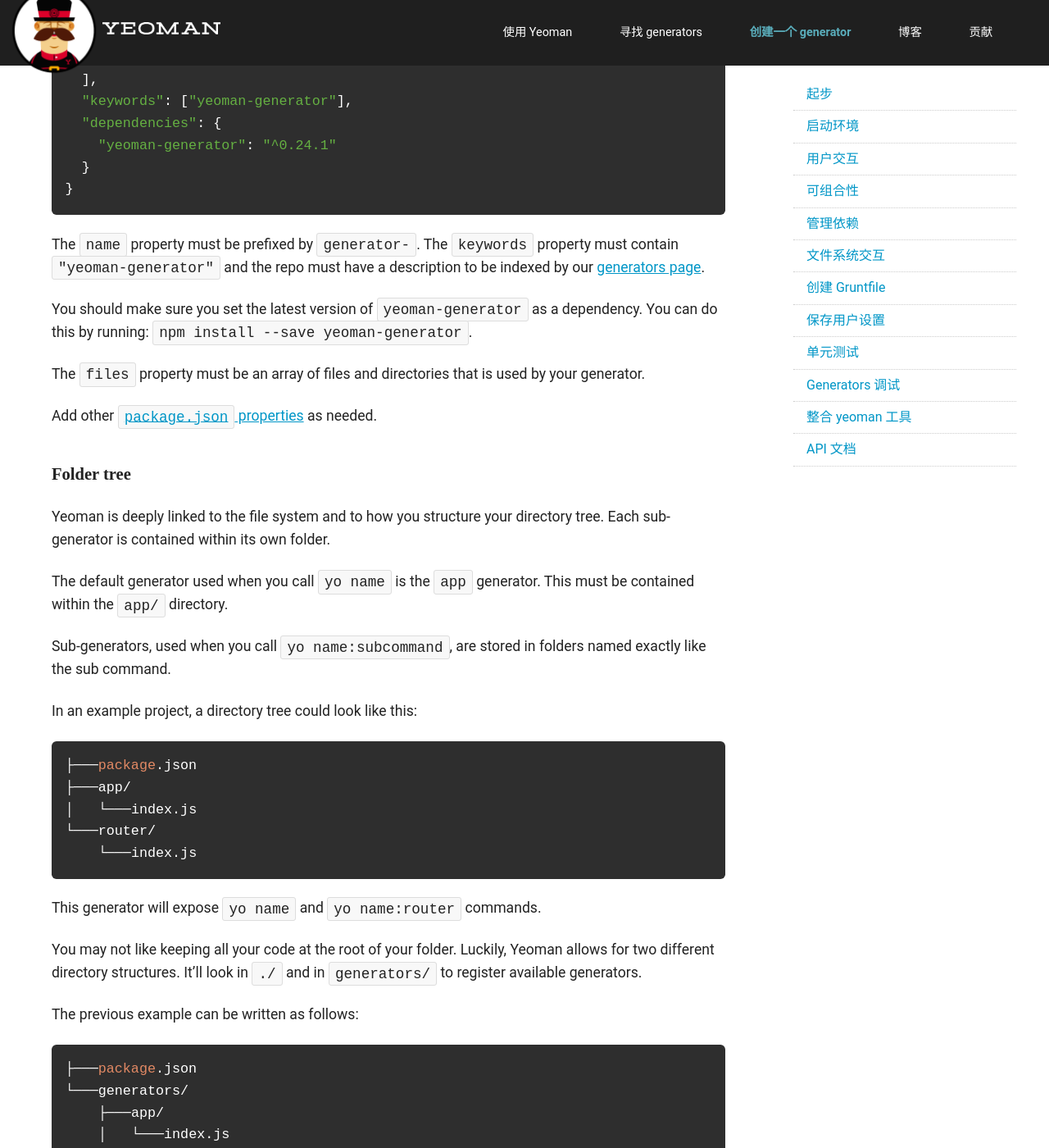
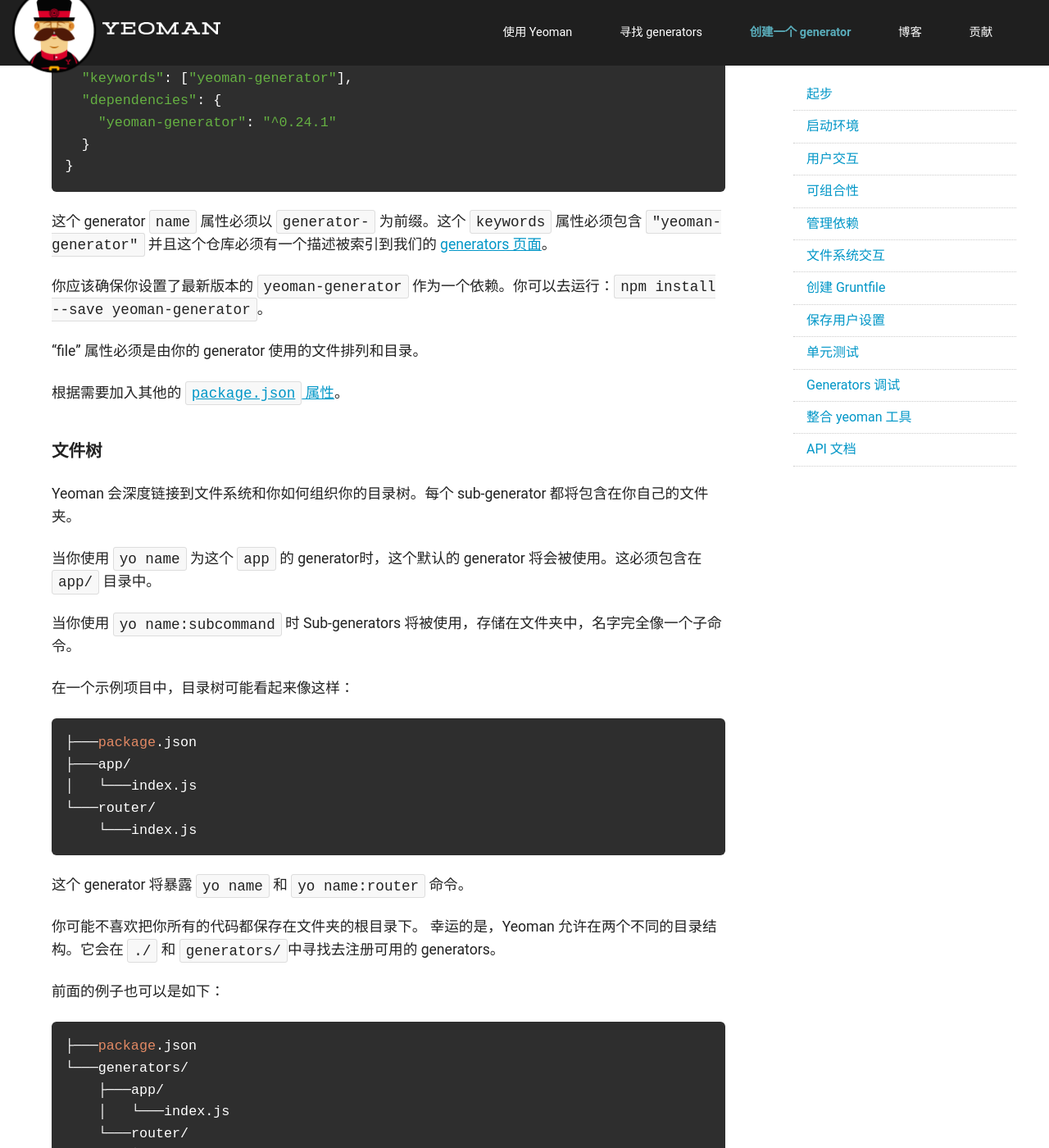
Before and after one commit to yowebapp/yowebapp.github.io, a Jekyll site: the page built from app/authoring/index.md, in a window 1280 px wide and 1400 px high, scrolled down 1068 px. Shown: the whole window at 82% size. Built offline with Jekyll 4.4.1, drawn with Linux system fonts in a browser that asks for light colours; nearby versions of some CDN libraries; some web fonts are replaced; Markdown is read by kramdown in place of the engine named in the settings; some of the changed text lies outside the part shown.

Commit message:
translate generate start

````diff
--- a/app/authoring/index.md
+++ b/app/authoring/index.md
@@ -11,19 +11,19 @@
 在这部分，你将学习如何创建和分配自己的项目。
 
 <aside class="excerpt">
-  Note: We built a <a href="https://github.com/yeoman/generator-generator">generator-generator</a> to help users get started with their own generator. Feel free to use it to bootstrap your own generator once you understand the below concepts.
+  Note: 我们将建立一个 <a href="https://github.com/yeoman/generator-generator">generator-generator</a> 去帮助用户去开始他们自己的 generator。一旦你理解下面的概念，就可以自由地使用它来引导你自己的 generator。
 </aside>
 
 
-## Organizing your generators
+## 组织你的 generators
 
-### Setting up as a node module
+### 作为一个 node module 设置
 
-A generator is, at its core, a Node.js module.
+一个 generator 的核心就是一个 Node.js 模块。
 
-First, create a folder within which you'll write your generator. This folder must be named `generator-name` (where `name` is the name of your generator). This is important, as Yeoman relies on the file system to find available generators.
+首先，为你即将写的 generator 创建一个文件夹。这个文件夹必须命名为 `generator-name` (这里的 `name` 就是你 generator 的名字)。这是很重要的，作为 Yeoman 的依赖文件系统来查找可用的 generators。
 
-Once inside your generator folder, create a `package.json` file. This file is a Node.js module manifest. You can generate this file by running `npm init` from your command line or by entering the following manually:
+进入你的 generator 文件夹，创建一个 `package.json` 文件。 这个文件表明它是一个 Node.js 模块。你可以在你的命令行里运行 `npm init` 来生成这个文件或手动输入一下代码：
 
 ```json
 {
@@ -41,23 +41,23 @@
 }
 ```
 
-The `name` property must be prefixed by `generator-`. The `keywords` property must contain `"yeoman-generator"` and the repo must have a description to be indexed by our [generators page](/generators).
+这个 generator `name` 属性必须以 `generator-` 为前缀。这个 `keywords` 属性必须包含 `"yeoman-generator"` 并且这个仓库必须有一个描述被索引到我们的 [generators 页面](/generators)。
 
-You should make sure you set the latest version of `yeoman-generator` as a dependency. You can do this by running: `npm install --save yeoman-generator`.
+你应该确保你设置了最新版本的 `yeoman-generator` 作为一个依赖。你可以去运行：`npm install --save yeoman-generator`。
 
-The `files` property must be an array of files and directories that is used by your generator.
+“file” 属性必须是由你的 generator 使用的文件排列和目录。
 
-Add other [`package.json` properties](https://docs.npmjs.com/files/package.json#files) as needed.
+根据需要加入其他的 [`package.json` 属性](https://docs.npmjs.com/files/package.json#files)。
 
-### Folder tree
+### 文件树
 
-Yeoman is deeply linked to the file system and to how you structure your directory tree. Each sub-generator is contained within its own folder.
+Yeoman 会深度链接到文件系统和你如何组织你的目录树。每个 sub-generator 都将包含在你自己的文件夹。
 
-The default generator used when you call `yo name` is the `app` generator. This must be contained within the `app/` directory.
+当你使用 `yo name` 为这个 `app` 的 generator时，这个默认的 generator 将会被使用。这必须包含在 `app/` 目录中。
 
-Sub-generators, used when you call `yo name:subcommand`, are stored in folders named exactly like the sub command.
+当你使用 `yo name:subcommand` 时 Sub-generators 将被使用，存储在文件夹中，名字完全像一个子命令。
 
-In an example project, a directory tree could look like this:
+在一个示例项目中，目录树可能看起来像这样：
 
 ```
 ├───package.json
@@ -67,11 +67,11 @@
     └───index.js
 ```
 
-This generator will expose `yo name` and `yo name:router` commands.
+这个 generator 将暴露 `yo name` 和 `yo name:router` 命令。
 
-You may not like keeping all your code at the root of your folder. Luckily, Yeoman allows for two different directory structures. It'll look in `./` and in `generators/` to register available generators.
+你可能不喜欢把你所有的代码都保存在文件夹的根目录下。 幸运的是，Yeoman 允许在两个不同的目录结构。它会在 `./` 和 `generators/`中寻找去注册可用的 generators。
 
-The previous example can be written as follows:
+前面的例子也可以是如下：
 
 ```
 ├───package.json
@@ -82,7 +82,7 @@
         └───index.js
 ```
 
-If you use this second directory structure, make sure you point the `files` property in your `package.json` at the `generators` folder.
+如果您使用此第二个目录结构，确保你已经在你的 `generators` 文件夹下的 `package.json` 的 `files` 属性中指出。
 
 ```json
 {
--- a/app/index.html
+++ b/app/index.html
@@ -78,7 +78,8 @@
           <ul style="list-style-type:none;margin:0;padding:0;">
             <li>1、中文翻译（可能有些地方翻译的很粗糙）</li>
             <li>2、提高页面加载速度</li>
-            <li>3、优化国内 youtube 视频不能加载</li>
+            <li>3、使用 google 字体镜像资源</li>
+            <li>4、优化国内 youtube 视频不能加载</li>
           </ul>
         </div>
       </section><!-- /.content-chunk -->
````
Also changed, not shown: other parts of app/authoring/index.md (+1 -1 lines).
